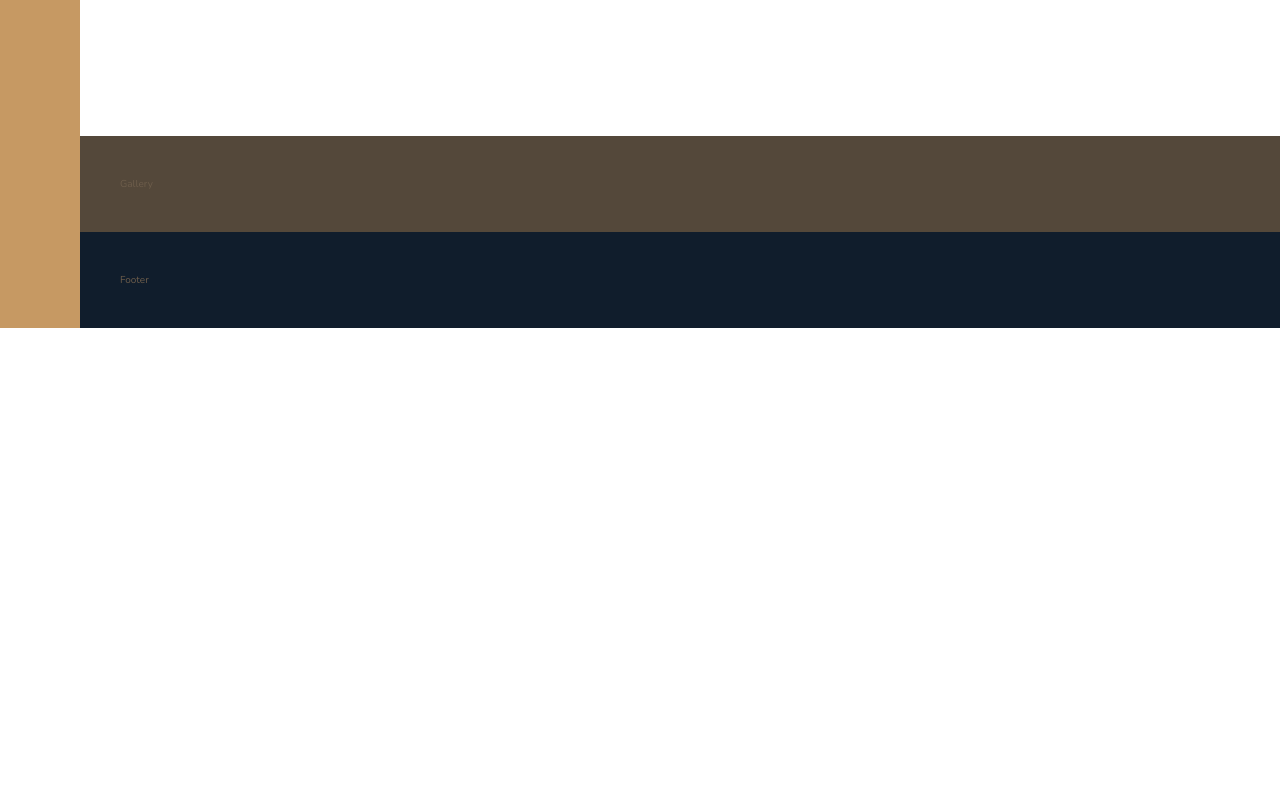
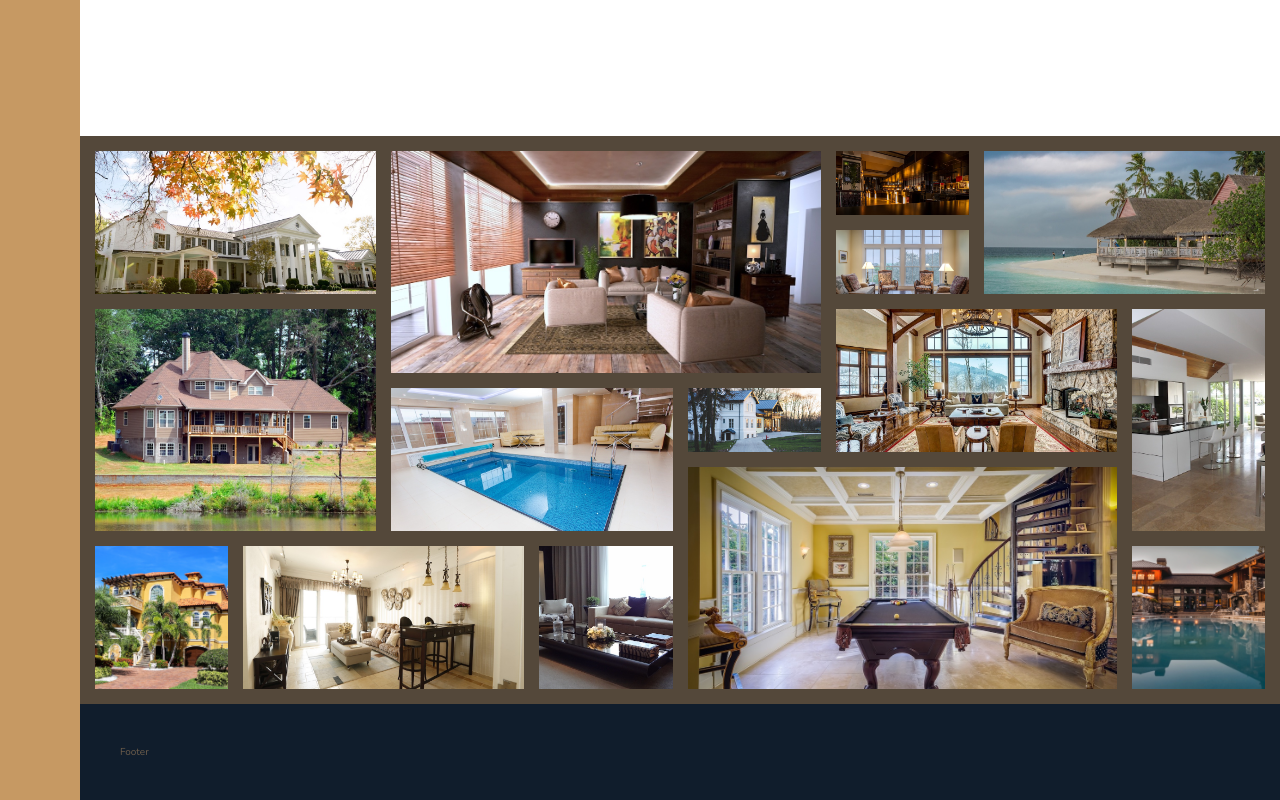
Before and after one commit to sagar-bakshi/realstateweb, a plain HTML site: page index.html in a window 1280 px wide. Shown: the part 2732-3532 px from the top of the page. Before the commit the page ends 3060 px from the top, so only its background shows below. Drawn offline with nearby package versions, Linux system fonts and the light colour scheme.

Commit message:
gallery section is done

```diff
--- a/css/style.css
+++ b/css/style.css
@@ -196,7 +196,56 @@ body {
 
 .gallery {
   background-color: #54483A;
-  grid-column: full-start/full-end; }
+  grid-column: full-start/full-end;
+  display: grid;
+  grid-template-columns: repeat(8, 1fr);
+  grid-template-rows: repeat(7, 5vw);
+  grid-gap: 1.5rem;
+  padding: 1.5rem; }
+  .gallery__item-1 {
+    grid-row: 1/3;
+    grid-column: 1/3; }
+  .gallery__item-2 {
+    grid-row: 1/4;
+    grid-column: 3/6; }
+  .gallery__item-4 {
+    grid-row: 1/3;
+    grid-column: 7/-1; }
+  .gallery__item-5 {
+    grid-row: 2/3;
+    grid-column: 6/7; }
+  .gallery__item-6 {
+    grid-row: 4/6;
+    grid-column: 3/5; }
+  .gallery__item-7 {
+    grid-row: 3/6;
+    grid-column: 1/3; }
+  .gallery__item-8 {
+    grid-row: 3/5;
+    grid-column: 6/8; }
+  .gallery__item-9 {
+    grid-row: 3/6;
+    grid-column: 8/9; }
+  .gallery__item-10 {
+    grid-row: 6/8;
+    grid-column: 1/2; }
+  .gallery__item-11 {
+    grid-row: 6/8;
+    grid-column: 2/4; }
+  .gallery__item-12 {
+    grid-row: 6/8;
+    grid-column: 4/5; }
+  .gallery__item-13 {
+    grid-row: 5/8;
+    grid-column: 5/8; }
+  .gallery__item-15 {
+    grid-row: 6/8;
+    grid-column: 8/9; }
+  .gallery__img {
+    width: 100%;
+    height: 100%;
+    object-fit: cover;
+    display: block; }
 
 .footer {
   background-color: #101d2c;
--- a/index.html
+++ b/index.html
@@ -293,7 +293,51 @@
         </section>
 
         <section class="gallery">
-            Gallery
+            <figure class="gallery__item gallery__item-1">
+                <img src="img/gal-1.jpeg" alt="House 1" class="gallery__img">
+            </figure>
+            <figure class="gallery__item gallery__item-2">
+                <img src="img/gal-2.jpeg" alt="House 2" class="gallery__img">
+            </figure>
+            <figure class="gallery__item gallery__item-3">
+                <img src="img/gal-3.jpeg" alt="House 3" class="gallery__img">
+            </figure>
+            <figure class="gallery__item gallery__item-4">
+                <img src="img/gal-4.jpeg" alt="House 4" class="gallery__img">
+            </figure>
+            <figure class="gallery__item gallery__item-5">
+                <img src="img/gal-5.jpeg" alt="House 5" class="gallery__img">
+            </figure>
+            <figure class="gallery__item gallery__item-6">
+                <img src="img/gal-6.jpeg" alt="House 6" class="gallery__img">
+            </figure>
+            <figure class="gallery__item gallery__item-7">
+                <img src="img/gal-7.jpeg" alt="House 7" class="gallery__img">
+            </figure>
+            <figure class="gallery__item gallery__item-8">
+                <img src="img/gal-8.jpeg" alt="House 8" class="gallery__img">
+            </figure>
+            <figure class="gallery__item gallery__item-9">
+                <img src="img/gal-9.jpeg" alt="House 9" class="gallery__img">
+            </figure>
+            <figure class="gallery__item gallery__item-10">
+                <img src="img/gal-10.jpeg" alt="House 10" class="gallery__img">
+            </figure>
+            <figure class="gallery__item gallery__item-11">
+                <img src="img/gal-11.jpeg" alt="House 11" class="gallery__img">
+            </figure>
+            <figure class="gallery__item gallery__item-12">
+                <img src="img/gal-12.jpeg" alt="House 12" class="gallery__img">
+            </figure>
+            <figure class="gallery__item gallery__item-13">
+                <img src="img/gal-13.jpeg" alt="House 13" class="gallery__img">
+            </figure>
+            <figure class="gallery__item gallery__item-14">
+                <img src="img/gal-14.jpeg" alt="House 14" class="gallery__img">
+            </figure>
+            <figure class="gallery__item gallery__item-15">
+                <img src="img/house-4.jpeg" alt="House 15" class="gallery__img">
+            </figure>
         </section>
 
         <footer class="footer">
--- a/sass/_gallery.scss
+++ b/sass/_gallery.scss
@@ -1,4 +1,75 @@
 .gallery{
   background-color: $color-grey-dark-1;
   grid-column: full-start/full-end;
+
+  display: grid;
+  grid-template-columns: repeat(8,1fr);
+  grid-template-rows: repeat(7,5vw);
+  grid-gap: 1.5rem;
+  padding: 1.5rem;
+
+  &__item{
+    &-1{
+      grid-row: 1/3;
+      grid-column: 1/3;
+    }
+    &-2{
+      grid-row: 1/4;
+      grid-column: 3/6;
+    }
+    &-4{
+      grid-row: 1/3;
+      grid-column: 7/-1;
+    }
+    &-5{
+      grid-row: 2/3;
+      grid-column: 6/7;
+    }
+    &-6{
+      grid-row: 4/6;
+      grid-column: 3/5;
+    }
+    &-7{
+      grid-row: 3/6;
+      grid-column: 1/3;
+    }
+    &-8{
+      grid-row: 3/5;
+      grid-column: 6/8;
+    }
+    &-9{
+      grid-row: 3/6;
+      grid-column: 8/9;
+    }
+    &-10{
+      grid-row: 6/8;
+      grid-column: 1/2;
+    }
+    &-11{
+      grid-row: 6/8;
+      grid-column: 2/4;
+    }
+    &-12{
+      grid-row: 6/8;
+      grid-column: 4/5;
+    }
+    &-13{
+      grid-row: 5/8;
+      grid-column: 5/8;
+    }
+    &-15{
+      grid-row: 6/8;
+      grid-column: 8/9;
+    }
+
+  }
+
+  &__img{
+    width: 100%;
+    height: 100%;
+    object-fit: cover;
+    display: block;
+  }
+
+
 }
```
